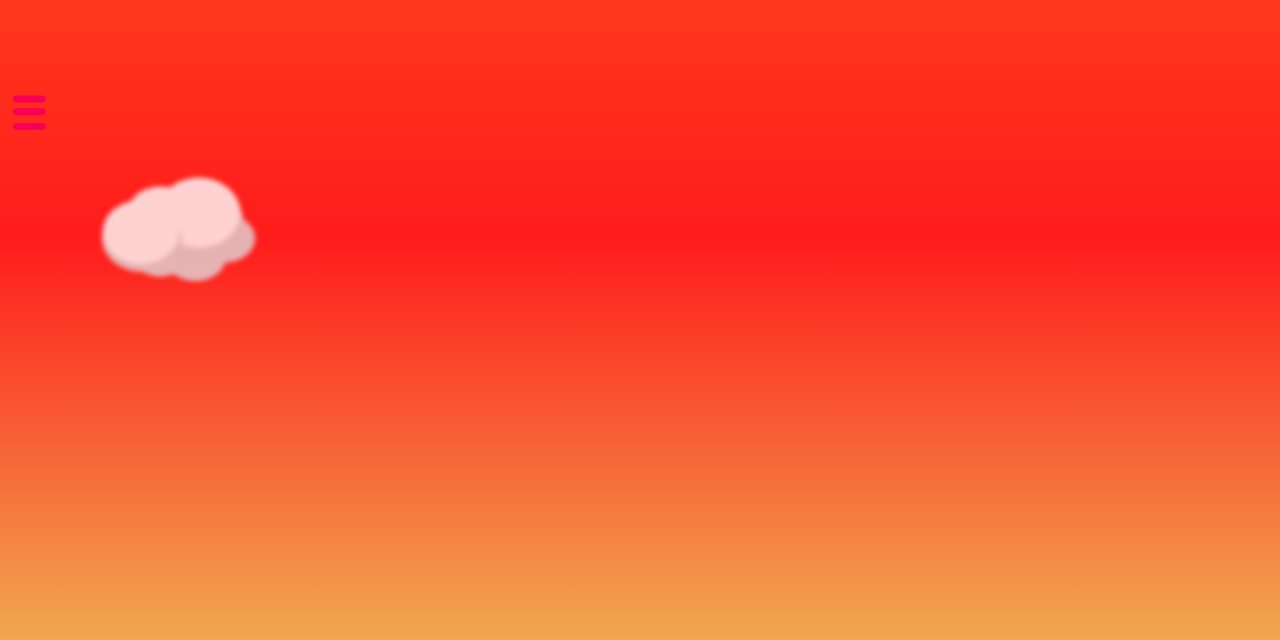
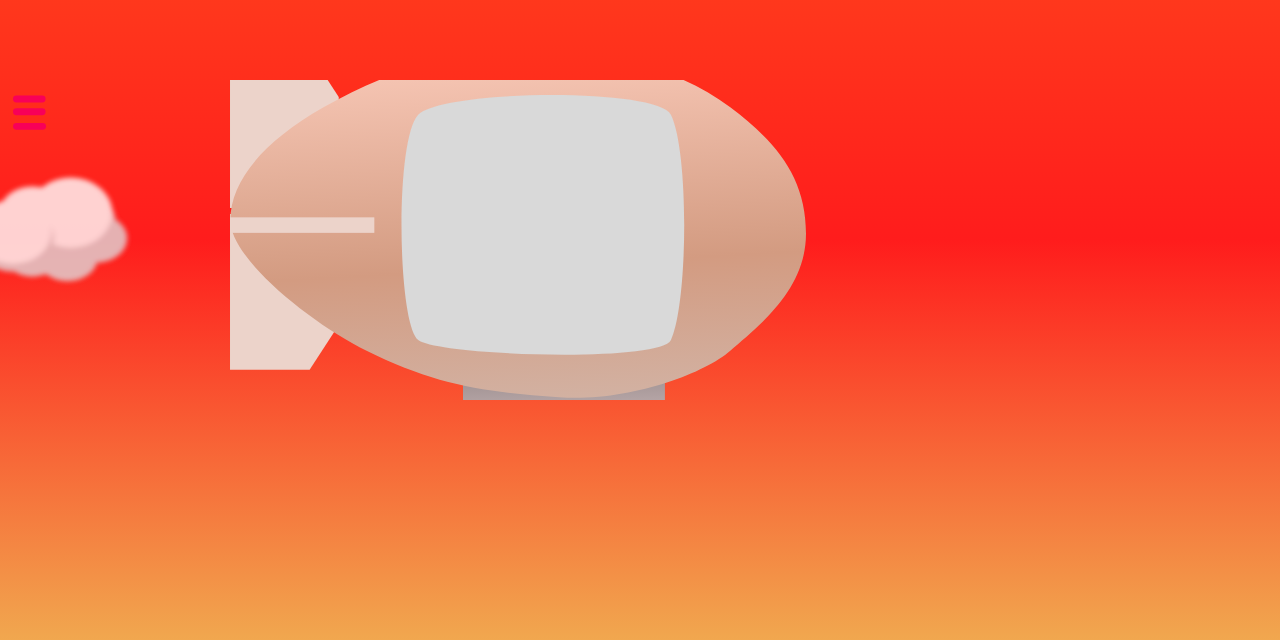
Before and after one commit to ylliwilly/mylaravelproject, a Laravel app: page /commodity_sticker in a window 1280 px wide. Shown: the top 640 px of the page. Run offline with Laravel 10, Linux system fonts and the light colour scheme; some libraries are stand-ins or nearby versions.

Commit message:
flyboat picture

```diff
--- a/public/css/flying_boat.css
+++ b/public/css/flying_boat.css
@@ -1,13 +1,14 @@
 .flying_boat {
     width: 45vw;
-    height: 25vw;
+    /* height: 25vw; */
+    aspect-ratio: 9/5;
 
     position: absolute;
     top: 10vh;
     left: -100vw;
     z-index: 1;
 
-    background-color: #ff9000;
+    /* background-color: #ff9000; */
     background-image: url("../picture/flying_boat.svg");
     background-position: center center;
     background-size: cover;
@@ -17,7 +18,7 @@
     --fly-time: 10s;
 
     animation: fly-in var(--fly-time) 1 linear normal backwards;
-    animation: fly-wave var(--fly-time) alternate-reverse linear infinite both;
+    /* animation: fly-wave var(--fly-time) alternate-reverse linear infinite both; */
 }
 
 
```
